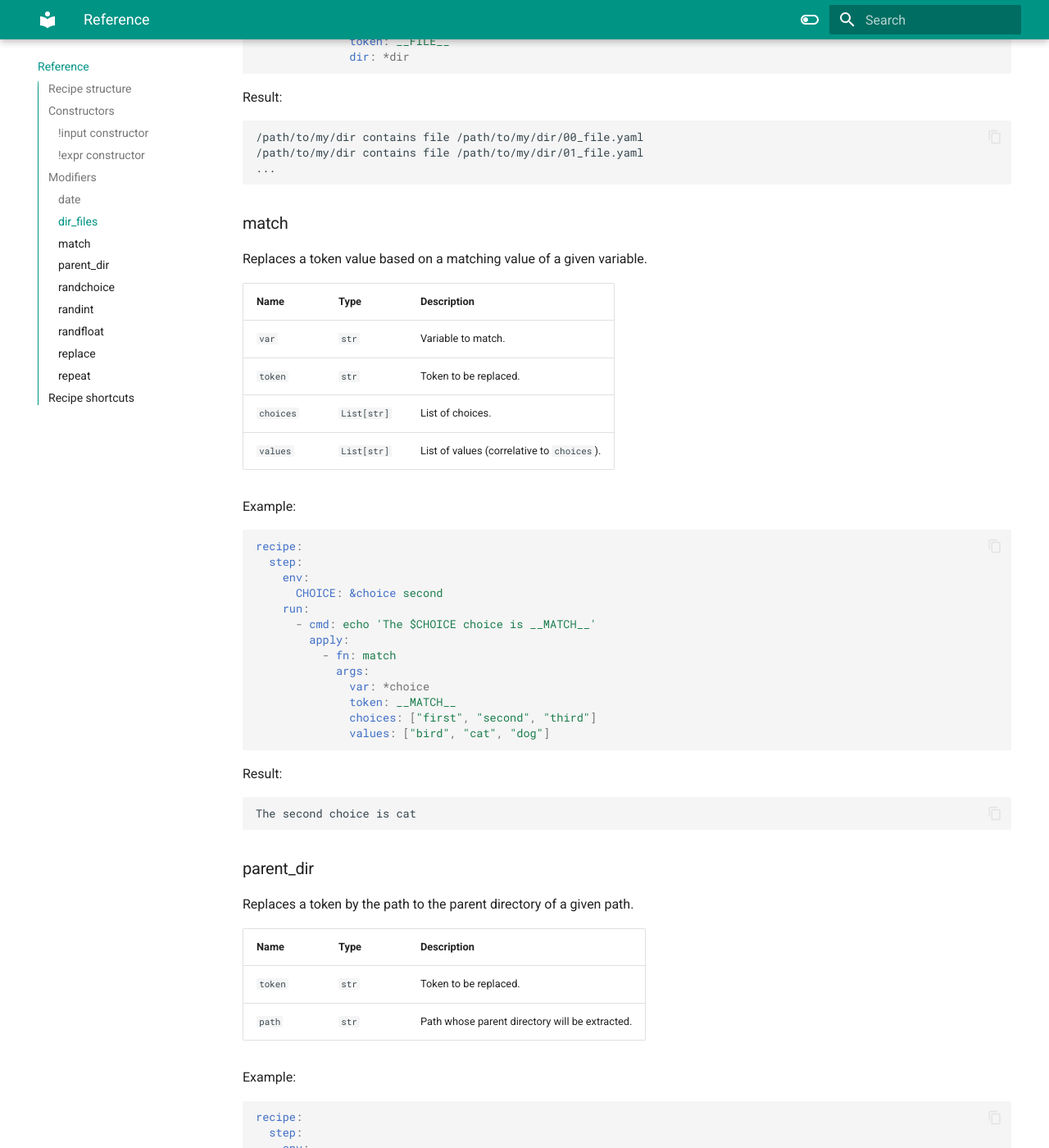
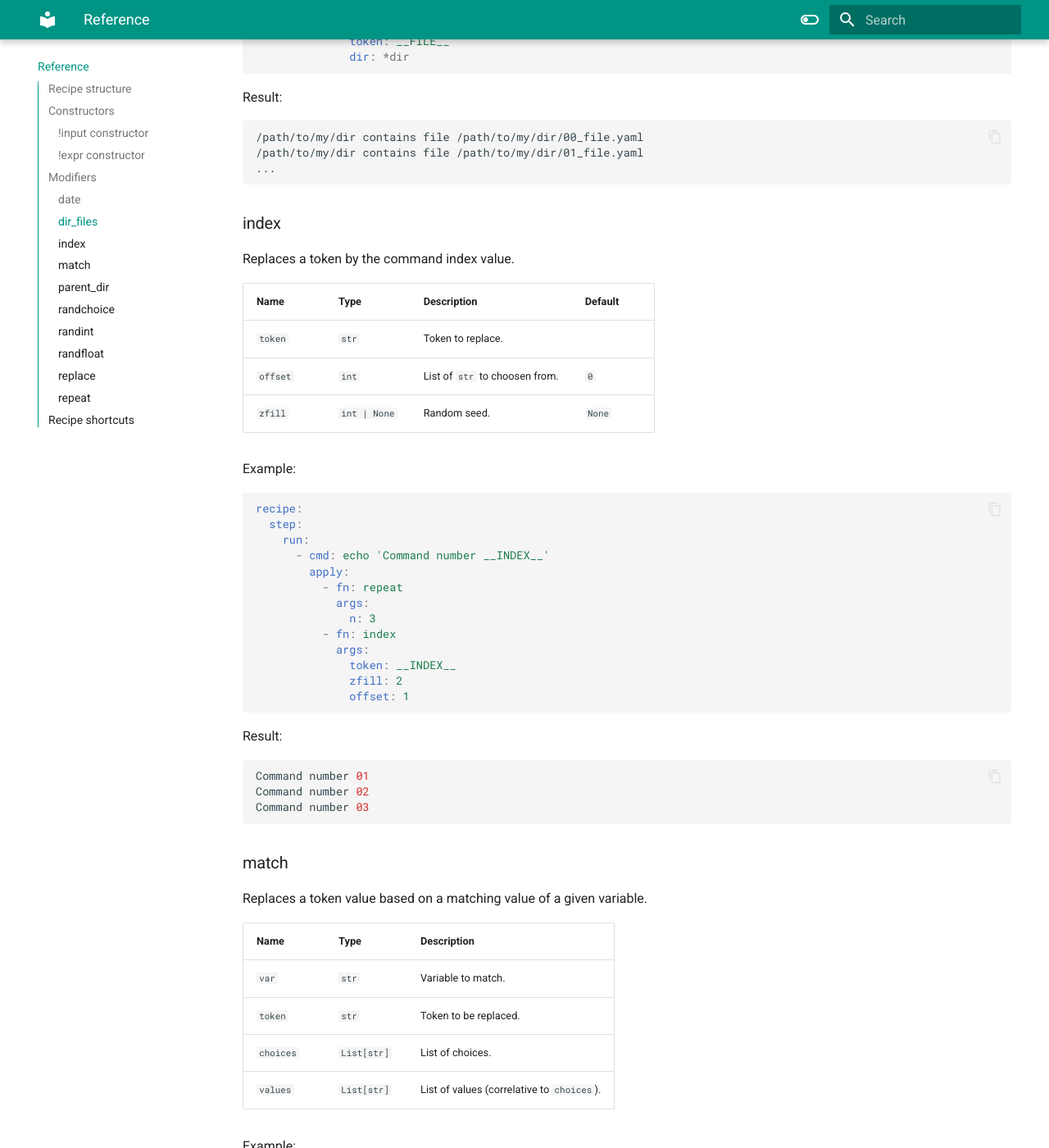
Before and after one commit to eagomez2/recp, an MkDocs documentation site: the page built from docs/reference.md, in a window 1280 px wide and 1400 px high, scrolled down 6314 px. Shown: the whole window at 82% size. Built offline with MkDocs 1.6.1 and Material for MkDocs 9.7.7, drawn with Linux system fonts in a browser that asks for light colours; comment, search, counter and statistics services are not loaded.

Commit message:
Add index

````diff
--- a/docs/reference.md
+++ b/docs/reference.md
@@ -262,6 +262,39 @@ Result:
 ...
 ```
 
+### index
+Replaces a token by the command index value.
+
+| Name     | Type         | Description                    | Default |
+|----------|--------------|--------------------------------|---------|
+| `token`  | `str`        | Token to replace.              |         |
+| `offset` | `int`        | List of `str` to choosen from. | `0`     |
+| `zfill`  | `int | None` | Random seed.                   | `None`  |
+
+Example:
+```yaml
+recipe:
+  step:
+    run:
+      - cmd: echo 'Command number __INDEX__'
+        apply:
+          - fn: repeat
+            args:
+              n: 3
+          - fn: index
+            args:
+              token: __INDEX__
+              zfill: 2
+              offset: 1
+```
+
+Result:
+```bash
+Command number 01
+Command number 02
+Command number 03
+```
+
 ### match
 Replaces a token value based on a matching value of a given variable.
 
````
Also changed, not shown: 1 other file.
